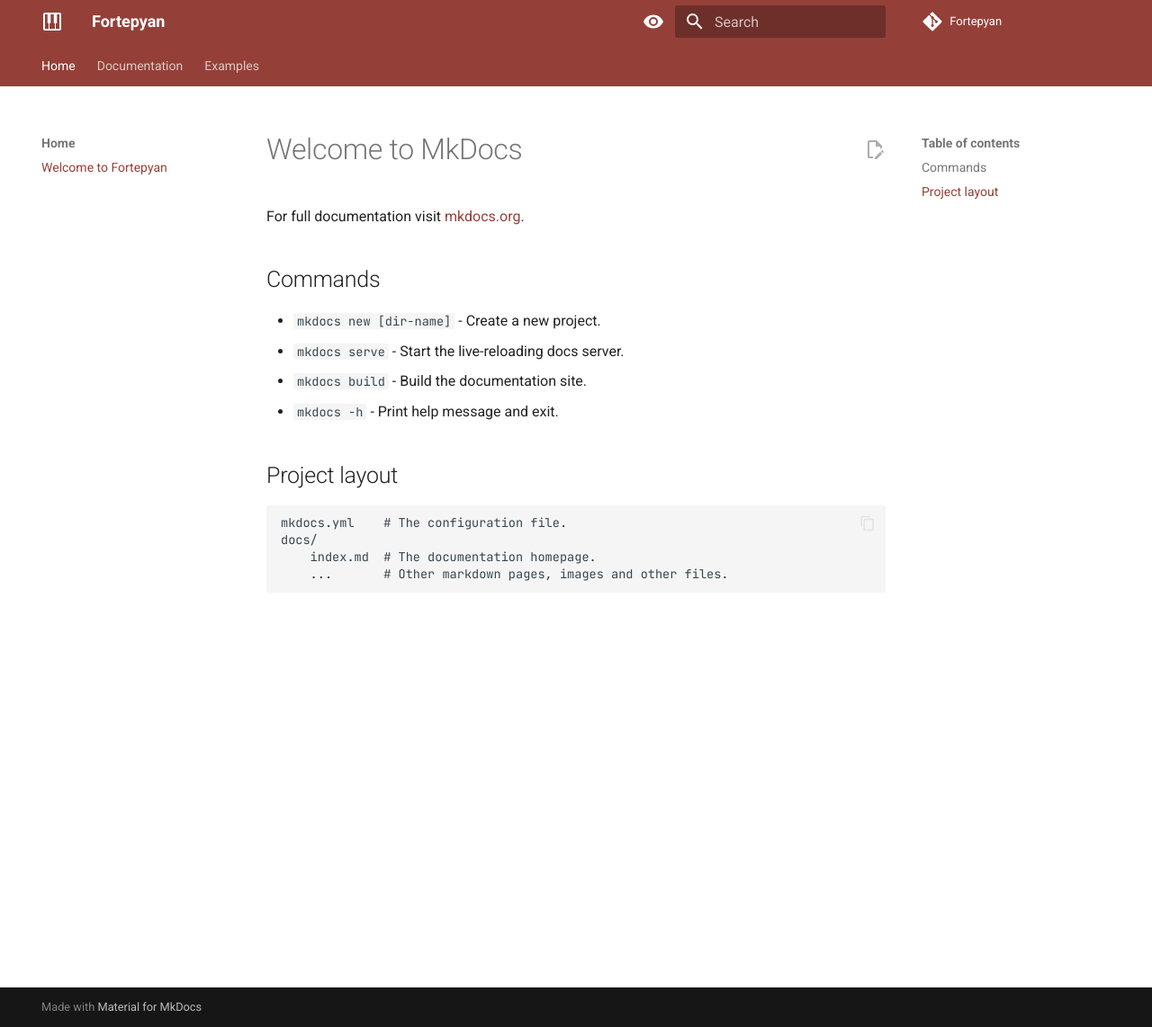
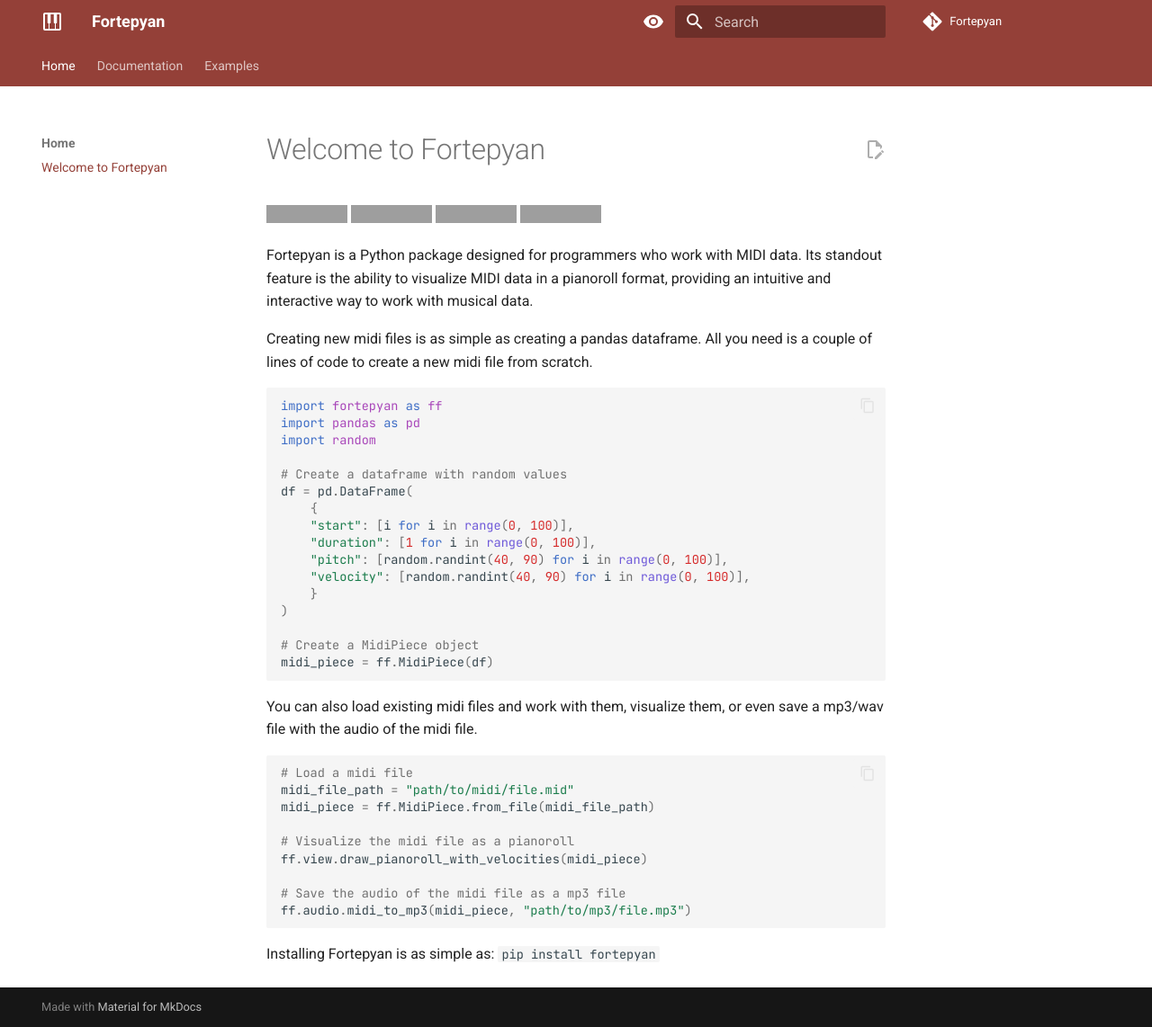
Before and after one commit to Nospoko/fortepyan, an MkDocs documentation site: the page built from docs/index.md, in a window 1280 px wide and 1142 px high. Shown: the whole window at 90% size. Built offline with MkDocs 1.6.1 and Material for MkDocs 9.7.7, drawn with Linux system fonts in a browser that asks for light colours; comment, search, counter and statistics services are not loaded; grey boxes are pictures that could not be loaded.

Commit message:
improve the main page of docs

````diff
--- a/docs/index.md
+++ b/docs/index.md
@@ -1,17 +1,40 @@
-# Welcome to MkDocs
+# Welcome to Fortepyan
 
-For full documentation visit [mkdocs.org](https://www.mkdocs.org).
+![GitHub CI](https://github.com/Nospoko/Fortepyan/actions/workflows/ci_tests.yaml/badge.svg?branch=master) [![Python 3.9](https://img.shields.io/badge/python-3.9+-blue.svg)](https://www.python.org/downloads) [![PyPI version](https://img.shields.io/pypi/v/fortepyan.svg)](https://pypi.org/project/fortepyan/) [![PyPI download month](https://img.shields.io/pypi/dm/fortepyan.svg)](https://pypi.org/project/fortepyan/)
 
-## Commands
+Fortepyan is a Python package designed for programmers who work with MIDI data. Its standout feature is the ability to visualize MIDI data in a pianoroll format, providing an intuitive and interactive way to work with musical data.
 
-* `mkdocs new [dir-name]` - Create a new project.
-* `mkdocs serve` - Start the live-reloading docs server.
-* `mkdocs build` - Build the documentation site.
-* `mkdocs -h` - Print help message and exit.
+Creating new midi files is as simple as creating a pandas dataframe. All you need is a couple of lines of code to create a new midi file from scratch.
+```python
+import fortepyan as ff
+import pandas as pd
+import random
 
-## Project layout
+# Create a dataframe with random values
+df = pd.DataFrame(
+    {
+    "start": [i for i in range(0, 100)],
+    "duration": [1 for i in range(0, 100)],
+    "pitch": [random.randint(40, 90) for i in range(0, 100)],
+    "velocity": [random.randint(40, 90) for i in range(0, 100)],
+    }
+)
 
-    mkdocs.yml    # The configuration file.
-    docs/
-        index.md  # The documentation homepage.
-        ...       # Other markdown pages, images and other files.
+# Create a MidiPiece object
+midi_piece = ff.MidiPiece(df)
+```
+You can also load existing midi files and work with them, visualize them, or even save a mp3/wav file with the audio of the midi file.
+
+```python
+# Load a midi file
+midi_file_path = "path/to/midi/file.mid"
+midi_piece = ff.MidiPiece.from_file(midi_file_path)
+
+# Visualize the midi file as a pianoroll
+ff.view.draw_pianoroll_with_velocities(midi_piece)
+
+# Save the audio of the midi file as a mp3 file
+ff.audio.midi_to_mp3(midi_piece, "path/to/mp3/file.mp3")
+```
+
+Installing Fortepyan is as simple as: `pip install fortepyan`
````
Also changed, not shown: docs/examples/visualizations.md (+1 -8 lines).
